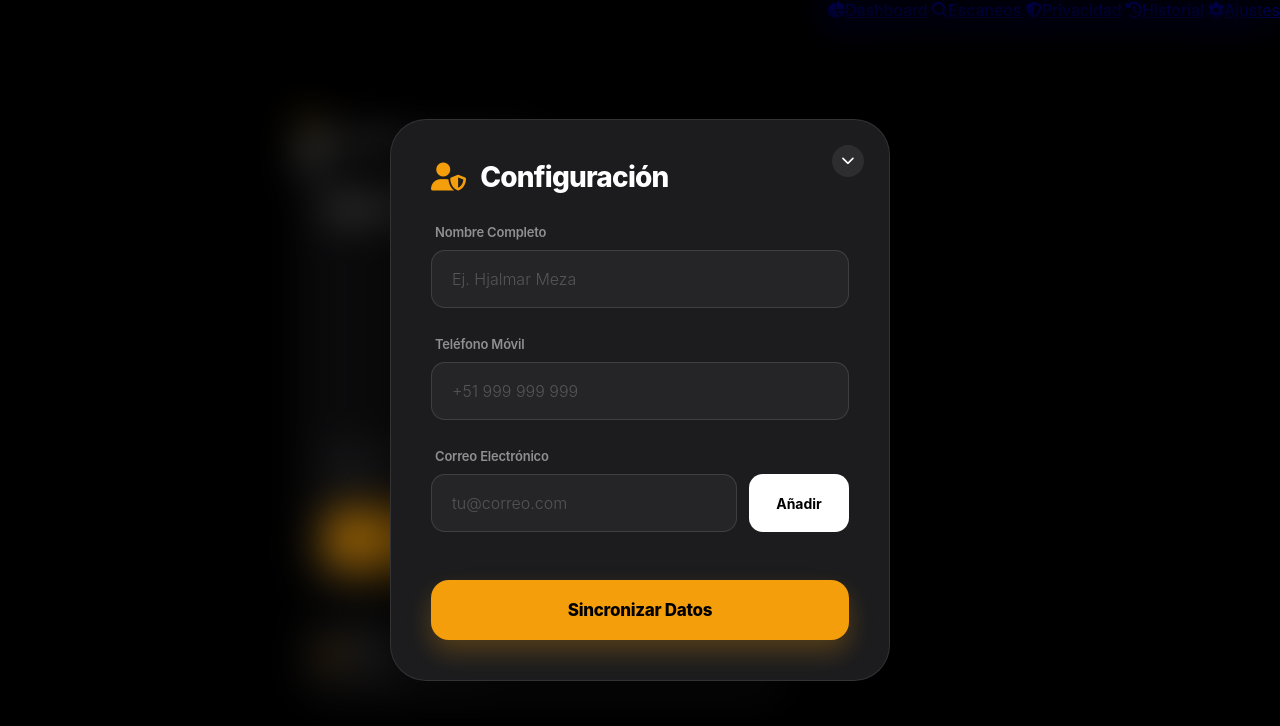
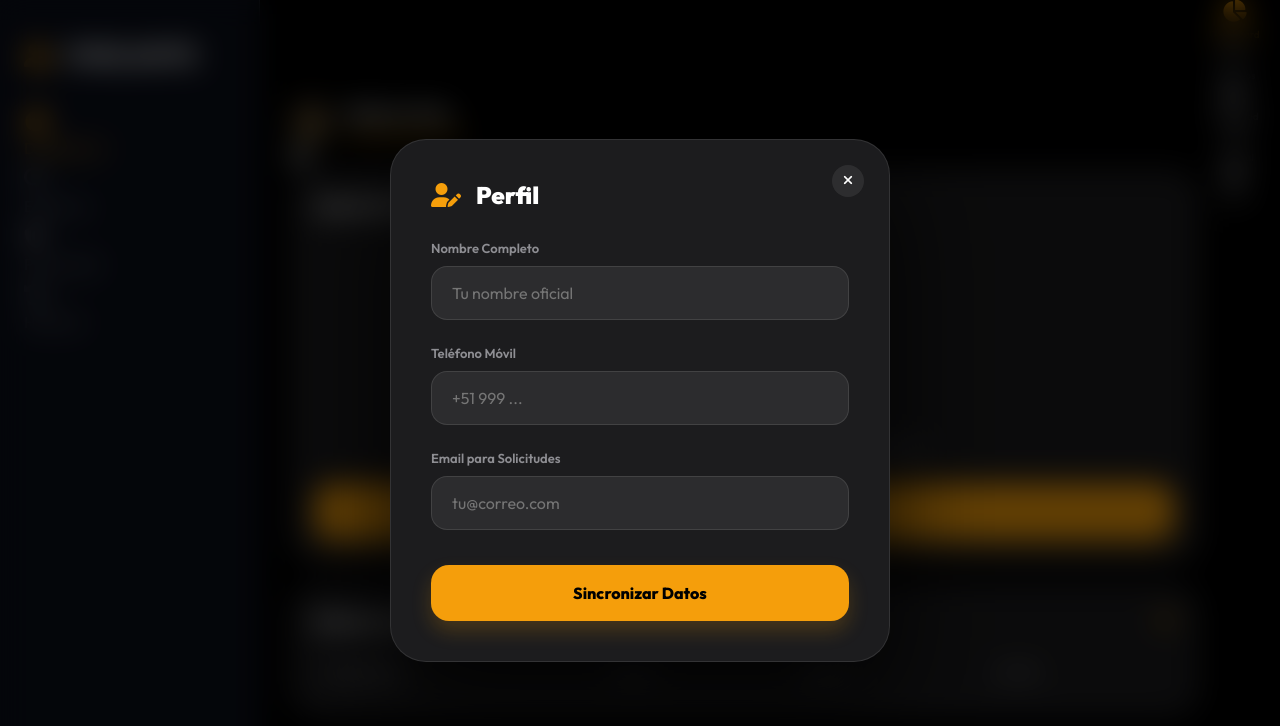
Before and after one commit to hjalmarmeza/vigilante-privacidad, a plain HTML site: page index.html in a window 1280 px wide. Both pictures are taken after a click on the button 308 px from the left and 161 px from the top of the page. Drawn offline with Linux system fonts and the light colour scheme; no server answers.

Commit message:
UI: Critical Fix - Restored Navigation Bar and Dashboard Integrity

```diff
--- a/index.html
+++ b/index.html
@@ -10,6 +10,21 @@
 </head>
 <body>
     <div class="app-container">
+        <!-- Sidebar Desktop -->
+        <aside class="sidebar">
+            <div style="padding: 40px 24px;">
+                <h2 style="font-weight:900; gap:10px; display:flex; align-items:center;">
+                    <i class="fas fa-user-shield" style="color:var(--accent)"></i> VIGILANTE
+                </h2>
+                <nav style="margin-top:40px; display:flex; flex-direction:column; gap:10px;">
+                    <a href="#" class="nav-item-mobile active" style="width:100%; align-items:flex-start; font-size:16px;" data-view="dashboard"><i class="fas fa-chart-pie"></i> Dashboard</a>
+                    <a href="#" class="nav-item-mobile" style="width:100%; align-items:flex-start; font-size:16px;" data-view="escaneos"><i class="fas fa-search"></i> Escaneos</a>
+                    <a href="#" class="nav-item-mobile" style="width:100%; align-items:flex-start; font-size:16px;" data-view="privacidad"><i class="fas fa-shield-alt"></i> Privacidad</a>
+                    <a href="#" class="nav-item-mobile" style="width:100%; align-items:flex-start; font-size:16px;" data-view="historial"><i class="fas fa-history"></i> Historial</a>
+                </nav>
+            </div>
+        </aside>
+
         <!-- Main Content -->
         <main class="main-content">
             <header class="top-bar">
@@ -20,12 +35,13 @@
                         <small>Plan Enterprise Free</small>
                     </div>
                 </div>
-                <button class="btn-icon" id="openConfig"><i class="fas fa-sliders-h"></i></button>
+                <button class="btn-icon" id="openConfig" style="background:none; border:none; color:#fff; font-size:20px;"><i class="fas fa-sliders-h"></i></button>
             </header>
 
+            <!-- SECCIÓN DASHBOARD -->
             <section id="dashboard-view" class="view-section active">
-                <div class="glass-card score-card">
-                    <h3 style="margin-bottom:20px; font-weight:800; font-size:20px;">Salud de tu Privacidad</h3>
+                <div class="glass-card">
+                    <h3 style="margin-bottom:20px; font-weight:800;">Salud de tu Privacidad</h3>
                     <div class="circle-chart">
                         <svg viewBox="0 0 36 36" class="circular-chart">
                             <path class="circle-bg" d="M18 2.0845 a 15.9155 15.9155 0 0 1 0 31.831 a 15.9155 15.9155 0 0 1 0 -31.831" />
@@ -33,62 +49,75 @@
                         </svg>
                         <div class="percentage">20%</div>
                     </div>
-                    <p style="color:var(--text-muted); margin: 25px 0; font-size:15px;">Tu perfil está incompleto. Configura los datos para el Vigilante.</p>
+                    <p style="color:var(--text-secondary); text-align:center; margin-bottom:25px;">Configura tu perfil para activar el blindaje completo.</p>
                     <button class="btn-primary" onclick="document.getElementById('configModal').classList.add('active')">Completar Perfil ahora</button>
                 </div>
 
-                <div class="stats-row" style="display:grid; grid-template-columns:1fr; gap:15px; margin-top:20px;">
-                    <div class="glass-card" style="display:flex; align-items:center; gap:20px; padding:20px;">
-                        <i class="fas fa-fingerprint" style="font-size:24px; color:var(--accent)"></i>
-                        <div><span style="display:block; font-size:22px; font-weight:900;">5</span><small style="color:var(--text-muted)">Brokers Detectados</small></div>
+                <div class="glass-card">
+                    <div style="display:flex; justify-content:space-between; align-items:center; margin-bottom:20px;">
+                        <h3 style="font-weight:800;">Estatus de Brokers</h3>
+                        <i class="fas fa-fingerprint" style="color:var(--accent)"></i>
+                    </div>
+                    <div class="broker-table-wrapper">
+                        <table class="broker-table">
+                            <thead>
+                                <tr>
+                                    <th>Data Broker</th>
+                                    <th>Riesgo</th>
+                                    <th>Estado</th>
+                                    <th>Acción</th>
+                                </tr>
+                            </thead>
+                            <tbody>
+                                <!-- Cargado dinámicamente -->
+                            </tbody>
+                        </table>
                     </div>
                 </div>
             </section>
 
+            <!-- OTRAS SECCIONES (Fijas para navegación) -->
             <section id="escaneos-view" class="view-section">
-                <div class="glass-card"><h2>Escaneos Globales</h2><p>Estado: Protegido</p></div>
+                <div class="glass-card"><h2>Escaneos Globales</h2><p style="color:var(--text-secondary); margin-top:10px;">Monitor de brechas de datos en tiempo real.</p></div>
             </section>
             <section id="privacidad-view" class="view-section">
-                <div class="glass-card"><h2>Privacidad</h2><p>Configuración de Blindaje</p></div>
+                <div class="glass-card"><h2>Centro de Privacidad</h2><p style="color:var(--text-secondary); margin-top:10px;">Gestión de derechos ARCO y privacidad.</p></div>
             </section>
             <section id="historial-view" class="view-section">
-                <div class="glass-card"><h2>Historial</h2><p>Sin solicitudes recientes</p></div>
+                <div class="glass-card"><h2>Historial de Solicitudes</h2><p style="color:var(--text-secondary); margin-top:10px;">Registro de comunicaciones con brokers.</p></div>
             </section>
         </main>
 
+        <!-- Navegación Móvil (SIEMPRE VISIBLE) -->
         <nav class="mobile-nav">
             <a href="#" class="nav-item-mobile active" data-view="dashboard"><i class="fas fa-chart-pie"></i><span>Dashboard</span></a>
             <a href="#" class="nav-item-mobile" data-view="escaneos"><i class="fas fa-search"></i><span>Escaneos</span></a>
-            <a href="#" class="nav-item-mobile" data-view="privacidad"><i class="fas fa-shield-alt"></i><span>Privacidad</span></a>
+            <a href="#" class="nav-item-mobile" data-view="privacidad"><i class="fas fa-user-shield"></i><span>Privacidad</span></a>
             <a href="#" class="nav-item-mobile" data-view="historial"><i class="fas fa-history"></i><span>Historial</span></a>
             <a href="#" class="nav-item-mobile" data-view="ajustes"><i class="fas fa-cog"></i><span>Ajustes</span></a>
         </nav>
 
-        <!-- Modal Config (ULTRA PREMIUM REDESIGN) -->
+        <!-- Modal Configuración Premium -->
         <div id="configModal" class="modal">
             <div class="modal-content">
-                <button class="close-modal"><i class="fas fa-chevron-down"></i></button>
-                <div class="modal-header">
-                    <h2><i class="fas fa-user-shield" style="color:var(--accent)"></i> Configuración</h2>
-                </div>
+                <button class="close-modal"><i class="fas fa-times"></i></button>
+                <h2 style="margin-bottom:30px; display:flex; align-items:center; gap:15px; font-weight:900;">
+                    <i class="fas fa-user-edit" style="color:var(--accent)"></i> Perfil
+                </h2>
                 <form id="profileForm" class="config-form">
                     <div class="form-group">
                         <label>Nombre Completo</label>
-                        <input type="text" id="profileName" placeholder="Ej. Hjalmar Meza">
+                        <input type="text" id="profileName" placeholder="Tu nombre oficial">
                     </div>
                     <div class="form-group">
                         <label>Teléfono Móvil</label>
-                        <input type="tel" id="profilePhone" placeholder="+51 999 999 999">
+                        <input type="tel" id="profilePhone" placeholder="+51 999 ...">
                     </div>
                     <div class="form-group">
-                        <label>Correo Electrónico</label>
-                        <div class="email-input-group">
-                            <input type="email" id="emailInput" placeholder="tu@correo.com">
-                            <button type="button" class="btn-add-email" id="addEmailBtn">Añadir</button>
-                        </div>
-                        <div id="emailList" class="email-chips" style="margin-top:10px;"></div>
+                        <label>Email para Solicitudes</label>
+                        <input type="email" id="emailInput" placeholder="tu@correo.com">
                     </div>
-                    <button type="submit" class="btn-primary" style="margin-top:20px;">Sincronizar Datos</button>
+                    <button type="submit" class="btn-primary" style="margin-top:10px;">Sincronizar Datos</button>
                 </form>
             </div>
         </div>
@@ -97,8 +126,8 @@
     <script src="https://www.gstatic.com/firebasejs/9.22.1/firebase-app-compat.js"></script>
     <script src="https://www.gstatic.com/firebasejs/9.22.1/firebase-firestore-compat.js"></script>
     <script>
-        const firebaseConfig = { projectId: "vigilante-privacidad-hm", apiKey: "dummy-key" };
-        firebase.initializeApp(firebaseConfig);
+        const conf = { projectId: "vigilante-privacidad-hm", apiKey: "dummy-key" };
+        firebase.initializeApp(conf);
         window.firebaseDb = firebase.firestore();
         window.firestoreTools = {
             collection: (db, p) => db.collection(p),
--- a/style.css
+++ b/style.css
@@ -1,179 +1,204 @@
 /*
-   VIGILANTE PRIVACIDAD - ULTRA PREMIUM NEUMORPHIC-GLASS EDITION
-   Design: Apple-Inspired Minimalist Dark Mode
+   VIGILANTE PRIVACIDAD - ULTIMATE PREMIUM v4.0
+   Sistema de diseño unificado, responsivo y ultra-premium.
 */
 
 :root {
-    --bg: #000000;
-    --sidebar-bg: #0b0f1a;
-    --card-bg: rgba(28, 28, 30, 0.7);
-    --border: rgba(255, 255, 255, 0.12);
+    --bg-deep: #000000;
+    --bg-card: #1c1c1e;
+    --bg-input: #2c2c2e;
     --accent: #f59e0b;
-    --accent-glow: rgba(245, 158, 11, 0.4);
-    --text: #ffffff;
-    --text-muted: #8e8e93;
-    --green: #34c759;
-    --red: #ff3b30;
-    --input-bg: rgba(44, 44, 46, 0.6);
+    --accent-light: #fbbf24;
+    --text-primary: #ffffff;
+    --text-secondary: #8e8e93;
+    --border: rgba(255, 255, 255, 0.1);
+    --safe-bottom: env(safe-area-inset-bottom);
 }
 
 * {
     margin: 0; padding: 0; box-sizing: border-box;
-    font-family: 'SF Pro Display', 'Outfit', -apple-system, sans-serif;
-    -webkit-tap-highlight-color: transparent;
+    font-family: 'Outfit', -apple-system, sans-serif;
 }
 
 body {
-    background: var(--bg);
-    color: var(--text);
-    overflow-x: hidden;
-    min-height: 100vh;
+    background-color: var(--bg-deep);
+    color: var(--text-primary);
+    -webkit-font-smoothing: antialiased;
 }
 
 /* =============================================
-   LAYOUT CORE
+   LAYOUT ESTRUCTURAL
    ============================================= */
-.app-container { display: flex; min-height: 100vh; }
+
+.app-container {
+    display: flex;
+    min-height: 100vh;
+    width: 100%;
+}
+
+.sidebar {
+    width: 260px;
+    background-color: #0b0f1a;
+    border-right: 1px solid var(--border);
+    position: fixed;
+    height: 100vh;
+    z-index: 1000;
+}
 
 .main-content {
-    flex: 1; margin-left: 260px; padding: 40px; padding-top: 110px;
-    transition: all 0.4s cubic-bezier(0.16, 1, 0.3, 1);
+    flex: 1;
+    margin-left: 260px;
+    padding: 30px;
+    padding-top: 100px;
+    width: calc(100% - 260px);
 }
 
 /* =============================================
-   ULTRA-PREMIUM INPUTS & FORM (ELIMINAR ESTILOS VIEJOS)
+   DISEÑO MÓVIL (PRIORIDAD)
    ============================================= */
 
-.config-form .form-group { margin-bottom: 28px; position: relative; }
+@media (max-width: 850px) {
+    .sidebar { display: none; }
+    .main-content {
+        margin-left: 0;
+        width: 100%;
+        padding: 20px;
+        padding-top: 100px;
+        padding-bottom: 120px; /* Espacio para el nav inferior */
+    }
 
-.config-form label {
-    display: block; font-size: 13px; font-weight: 600; color: var(--text-muted);
-    margin-bottom: 10px; padding-left: 4px; letter-spacing: -0.2px;
+    .top-bar {
+        position: fixed; top: 0; left: 0; right: 0;
+        height: 80px; background: rgba(0,0,0,0.85);
+        backdrop-filter: blur(20px); -webkit-backdrop-filter: blur(20px);
+        border-bottom: 1px solid var(--border);
+        display: flex !important; align-items: center; justify-content: space-between;
+        padding: 0 20px; z-index: 2000;
+    }
+
+    .mobile-nav {
+        display: flex !important;
+        position: fixed; bottom: 0; left: 0; right: 0;
+        height: calc(85px + var(--safe-bottom));
+        background: rgba(28, 28, 30, 0.95);
+        backdrop-filter: blur(20px); -webkit-backdrop-filter: blur(20px);
+        border-top: 1px solid var(--border);
+        justify-content: space-around;
+        align-items: flex-start;
+        padding-top: 15px;
+        z-index: 5000;
+        padding-bottom: var(--safe-bottom);
+    }
 }
 
-/* INPUTS ESTILO APPLE / TESLA */
-.config-form input {
-    width: 100%;
-    background: var(--input-bg) !important;
-    border: 1.5px solid var(--border) !important;
-    border-radius: 14px !important;
-    padding: 18px 20px !important;
-    color: #fff !important;
-    font-size: 16px !important;
-    font-weight: 400 !important;
-    outline: none !important;
-    transition: all 0.3s cubic-bezier(0.16, 1, 0.3, 1) !important;
-    appearance: none;
-    -webkit-appearance: none;
+.nav-item-mobile {
+    text-decoration: none; color: var(--text-secondary);
+    display: flex; flex-direction: column; align-items: center; gap: 6px;
+    width: 20%;
+}
+.nav-item-mobile i { font-size: 22px; }
+.nav-item-mobile span { font-size: 10px; font-weight: 600; }
+.nav-item-mobile.active { color: var(--accent); }
+
+/* =============================================
+   COMPONENTES PREMIUM (DASHBOARD)
+   ============================================= */
+
+.glass-card {
+    background: var(--bg-card);
+    border-radius: 28px;
+    border: 1px solid var(--border);
+    padding: 24px;
+    margin-bottom: 20px;
+    box-shadow: 0 10px 30px rgba(0,0,0,0.5);
 }
 
-/* EFECTO DE FOCO PREMIUM */
-.config-form input:focus {
-    background: rgba(58, 58, 60, 0.8) !important;
-    border-color: var(--accent) !important;
-    box-shadow: 0 0 0 4px rgba(245, 158, 11, 0.15) !important;
-    transform: translateY(-1px);
+/* Círculo de Salud con Colores Reales */
+.circle-chart {
+    width: 180px; height: 180px; margin: 0 auto 20px auto; position: relative;
+}
+.circular-chart { display: block; width: 100%; height: 100%; }
+.circle-bg { fill: none; stroke: rgba(255,255,255,0.05); stroke-width: 2.8; }
+.circle {
+    fill: none; stroke: var(--accent); stroke-width: 2.8;
+    stroke-linecap: round; transition: stroke-dasharray 0.5s ease;
+}
+.percentage {
+    position: absolute; top: 50%; left: 50%; transform: translate(-50%, -50%);
+    font-size: 42px; font-weight: 900; color: #fff;
 }
 
-.config-form input::placeholder { color: #555 !important; font-weight: 300; }
-
-/* EMAIL GROUP FIX */
-.email-input-group {
-    display: grid;
-    grid-template-columns: 1fr 100px;
-    gap: 12px;
-}
-
-.btn-add-email {
-    background: #fff; color: #000; border: none;
-    border-radius: 14px; font-weight: 700; font-size: 14px;
-    height: 100%; cursor: pointer; transition: 0.2s;
-}
-.btn-add-email:active { transform: scale(0.95); opacity: 0.8; }
-
 /* =============================================
-   MODAL - NEW ARCHITECTURE (MOBILE FULLSCREEN)
+   MODAL PREMIUM (HARDENED)
    ============================================= */
 
 .modal {
-    position: fixed; top: 0; left: 0; width: 100%; height: 100%;
-    background: rgba(0, 0, 0, 0.4);
-    display: none; align-items: center; justify-content: center;
-    z-index: 9999; backdrop-filter: blur(20px);
+    position: fixed; top: 0; left: 0; width: 100vw; height: 100vh;
+    background: rgba(0,0,0,0.6); display: none;
+    z-index: 9999; backdrop-filter: blur(15px); -webkit-backdrop-filter: blur(15px);
+    align-items: center; justify-content: center;
 }
-
-.modal.active { display: flex; }
+.modal.active { display: flex !important; }
 
 .modal-content {
     background: #1c1c1e;
+    width: 90%; max-width: 500px;
+    border-radius: 36px; padding: 40px;
     border: 1px solid rgba(255,255,255,0.1);
-    border-radius: 36px;
-    padding: 40px;
-    width: 90%; max-width: 500px;
     position: relative;
-    box-shadow: 0 30px 60px rgba(0,0,0,0.6);
+    box-shadow: 0 40px 100px rgba(0,0,0,0.8);
+    animation: slideIn 0.4s cubic-bezier(0.16, 1, 0.3, 1);
 }
 
-/* HEADER MODAL */
-.modal-header h2 {
-    font-size: 28px; font-weight: 800; letter-spacing: -0.8px;
-    margin-bottom: 30px; display: flex; align-items: center; gap: 15px;
+@keyframes slideIn { from { transform: scale(0.9) translateY(20px); opacity: 0; } to { transform: scale(1) translateY(0); opacity: 1; } }
+
+/* Inputs Estilo Apple / Tesla */
+.config-form .form-group { margin-bottom: 25px; }
+.config-form label { display: block; font-size: 13px; color: var(--text-secondary); margin-bottom: 10px; font-weight: 600; }
+
+.config-form input {
+    width: 100%;
+    background: var(--bg-input);
+    border: 1.5px solid var(--border);
+    border-radius: 16px;
+    padding: 16px 20px;
+    color: #fff;
+    font-size: 16px;
+    outline: none;
+    transition: all 0.3s ease;
+}
+
+.config-form input:focus {
+    border-color: var(--accent);
+    box-shadow: 0 0 0 4px rgba(245, 158, 11, 0.15);
+}
+
+.btn-primary {
+    background: var(--accent); color: #000; border: none;
+    padding: 18px; border-radius: 18px; font-weight: 800;
+    width: 100%; font-size: 16px; cursor: pointer;
+    box-shadow: 0 10px 20px rgba(245, 158, 11, 0.2);
 }
 
 .close-modal {
     position: absolute; top: 25px; right: 25px;
-    width: 32px; height: 32px; border-radius: 50%;
     background: rgba(255,255,255,0.08); border: none;
-    color: #fff; cursor: pointer; display: flex; align-items: center; justify-content: center;
+    color: #fff; width: 32px; height: 32px; border-radius: 50%;
+    cursor: pointer; display: flex; align-items: center; justify-content: center;
 }
 
-/* =============================================
-   MOBILE OVERRIDES (PREMIUM FOCUS)
-   ============================================= */
+/* TABLAS */
+.broker-table-wrapper { overflow-x: auto; width: 100%; border-radius: 16px; margin-top: 15px; }
+.broker-table { width: 100%; min-width: 600px; border-collapse: collapse; }
+.broker-table th { text-align: left; padding: 12px; font-size: 11px; text-transform: uppercase; color: var(--text-secondary); border-bottom: 1px solid var(--border); }
+.broker-table td { padding: 16px 12px; border-bottom: 1px solid rgba(255,255,255,0.03); font-size: 14px; }
 
-@media (max-width: 850px) {
-    .sidebar { display: none; }
-    .main-content { margin-left: 0; padding: 20px; padding-top: 100px; }
+/* VISIBILIDAD DE SECCIONES */
+.view-section { display: none; }
+.view-section.active { display: block !important; animation: fadeIn 0.4s ease; }
+@keyframes fadeIn { from { opacity: 0; } to { opacity: 1; } }
 
-    .top-bar {
-        position: fixed; top: 0; left: 0; right: 0; height: 85px;
-        background: rgba(0,0,0,0.8); backdrop-filter: saturate(180%) blur(20px);
-        border-bottom: 0.5px solid var(--border); z-index: 2000;
-        display: flex; align-items: center; justify-content: space-between; padding: 0 24px;
-    }
-
-    /* Modal Mobile: Pull-up Sheet */
-    .modal-content {
-        position: fixed; bottom: 0; left: 0; right: 0; width: 100%;
-        max-width: none; border-radius: 32px 32px 0 0;
-        padding: 35px 24px 60px 24px;
-        animation: slideUp 0.5s cubic-bezier(0.16, 1, 0.3, 1);
-    }
-}
-
-@keyframes slideUp { from { transform: translateY(100%); } to { transform: translateY(0); } }
-
-/* BUTTONS */
-.btn-primary {
-    background: var(--accent); color: #000;
-    border: none; padding: 20px; border-radius: 18px;
-    font-weight: 800; font-size: 17px; width: 100%;
-    box-shadow: 0 12px 24px rgba(245, 158, 11, 0.25);
-    transition: all 0.3s ease; letter-spacing: -0.3px;
-}
-
-.btn-primary:active { transform: scale(0.97); }
-
-/* DASHBOARD COMPONENTS */
-.glass-card {
-    background: var(--card-bg); border-radius: 28px;
-    border: 1px solid var(--border); padding: 24px;
-    margin-bottom: 20px;
-}
-
-.circle-chart { width: 180px; height: 180px; margin: 0 auto; position: relative; }
-.percentage { font-size: 42px; font-weight: 900; }
-
-.view-section { display: none; }
-.view-section.active { display: block; animation: fadeIn 0.4s ease; }
-@keyframes fadeIn { from { opacity: 0; transform: translateY(10px); } to { opacity: 1; transform: translateY(0); } }
+.user-profile { display: flex; align-items: center; gap: 12px; }
+.avatar { width: 44px; height: 44px; border-radius: 50%; background: #2c2c2e; display: flex; align-items: center; justify-content: center; border: 1.5px solid var(--accent); }
+.user-info strong { display: block; font-size: 16px; font-weight: 800; }
+.user-info small { color: var(--accent); font-size: 10px; font-weight: 700; text-transform: uppercase; }
```
